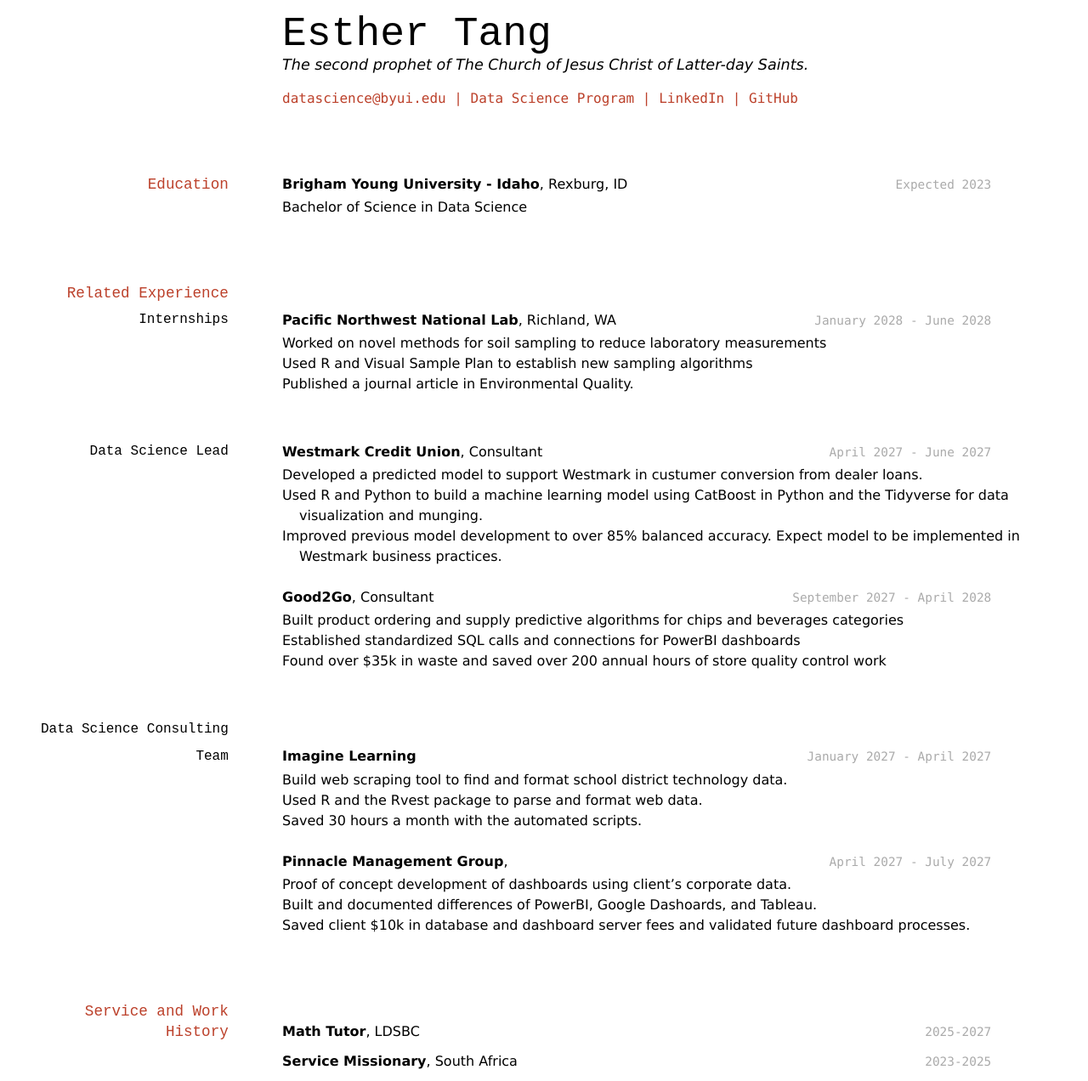
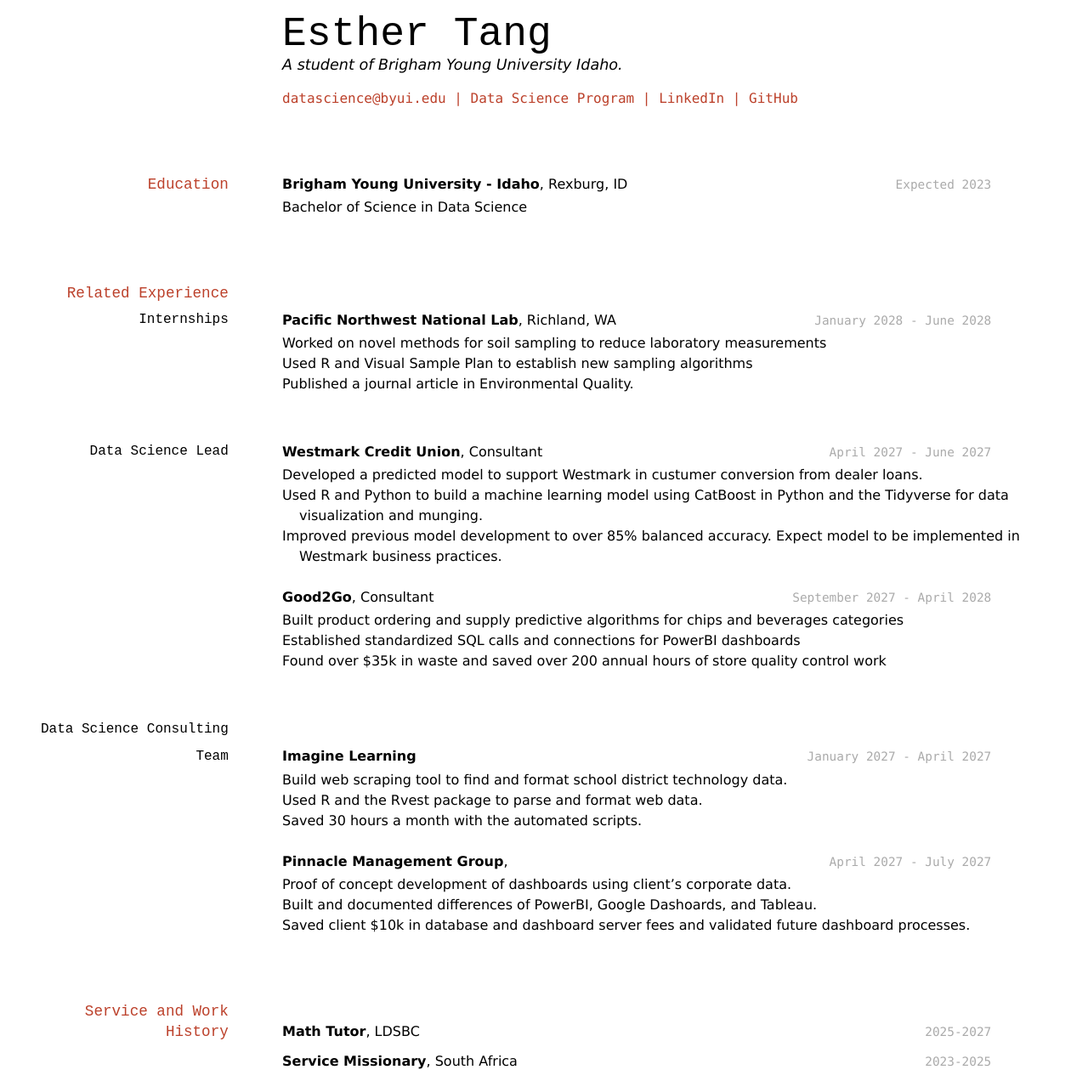
Before and after one commit to Esther-Tang-Zeon/Tang_resume, a Jekyll site: the page built from docs/index.md, in a window 1280 px wide. Shown: the whole page at 85% size. Built offline with Jekyll 4.4.1, drawn with Linux system fonts in a browser that asks for light colours.

Commit message:
Update index.md
changed the title after my name

```diff
--- a/docs/index.md
+++ b/docs/index.md
@@ -3,7 +3,7 @@ layout: cv
 title: Esther Tang's Resume
 ---
 # Esther Tang
-The second prophet of The Church of Jesus Christ of Latter-day Saints.
+A student of Brigham Young University Idaho.
 
 <div id="webaddress">
 <a href="datascience@byui.edu">datascience@byui.edu</a>
```
